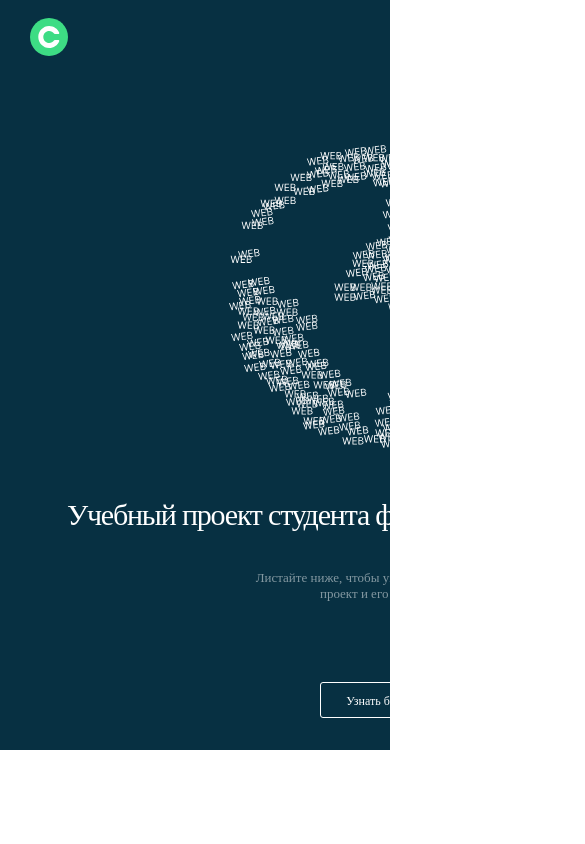
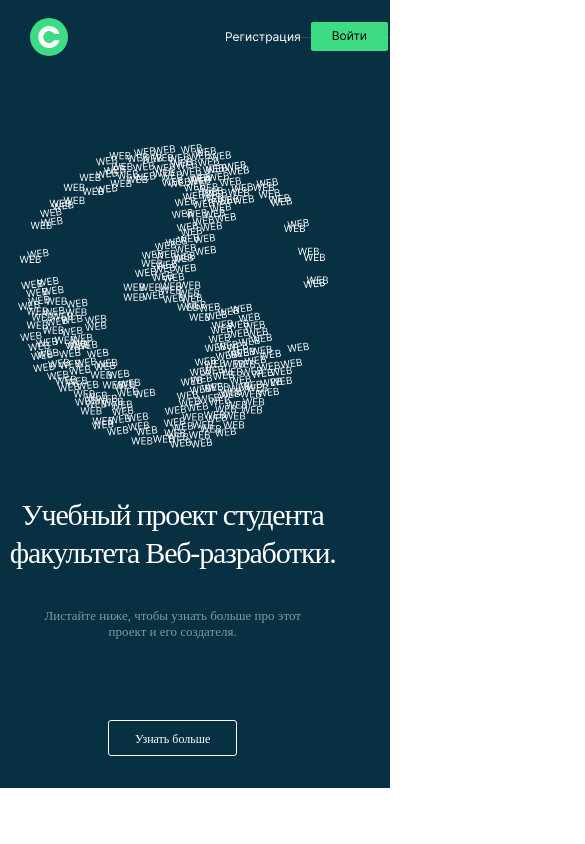
Before and after one commit to burlake/movies-explorer-frontend, a React (Create React App) app: page / in a window 390 px wide. Shown: the top 844 px of the page, 585 px wide, since content can reach past the window. Built offline with nearby package versions, Linux system fonts and the light colour scheme; the HTML template or start-up script is replaced by a standard one.

Commit message:
adaptive for landing is ready

```diff
--- a/src/components/Header/Header.jsx
+++ b/src/components/Header/Header.jsx
@@ -1,6 +1,6 @@
 import logo from "../../images/logo.svg";
-import logoAccount from "../../images/logo_account.svg";
-import { Link } from 'react-router-dom';
+// import logoAccount from "../../images/logo_account.svg";
+// import { Link } from 'react-router-dom';
 import './Heder.css'
 
 
@@ -44,7 +44,7 @@ function Header({ name, dataUser }) {
               </div> */}
               <div className='header__text-container'>
                 <p className='header__text'>Регистрация</p>
-                <Link to={`/sign-in`} className='header__unlogin'>Войти</Link>
+                <button className='header__unlogin'>Войти</button>
               </div>
             </div>
         </header>
--- a/src/components/Header/Heder.css
+++ b/src/components/Header/Heder.css
@@ -124,25 +124,25 @@
   }
   @media screen and (max-width:770px) {
     .header__text-container {
-      visibility: hidden;
+      /* visibility: hidden; */
       height: 0;
       padding-top: 0;
-      overflow: hidden;
+      /* overflow: hidden; */
       flex-direction: column;
       justify-content: center;
       align-items: center;
       width: 100%;
-      position: absolute;
-      top: 0;
-      left: 0;
+      /* position: absolute; */
+      /* top: 0;
+      left: 0; */
       border-bottom: 1px solid rgba(84, 84, 84, .7);
-      padding: 1px 30px 0 0;
+      padding: 1px 0px 0 0;
     }
   }
 
   @media screen and (max-width:767px) {
     .header__text-container:first-child {
-      padding: 0px 30px 0 0;
+      padding: 0;
     }
   }
 
--- a/src/components/Main/Main.css
+++ b/src/components/Main/Main.css
@@ -28,10 +28,11 @@ margin: 0 auto;
 }
 
 .about__container {
+  width: 100%;
   margin: 0;
   padding: 0;
   box-sizing: border-box;
-  margin-left: 70px;
+  padding-left: 70px;
   display: grid;
 
   grid-template-areas:
@@ -56,13 +57,13 @@ margin: 0 auto;
 
 @media screen and (max-width:767px) {
   .about__container {
-    width: 680px;
+    margin-left: 0px;
+    padding-left: 0px;
   }
 }
 
 @media screen and (max-width:320px) {
   .about__container {
-    width: 320px;
     padding-left: 0px;
     column-gap: 0px;
   }
@@ -95,6 +96,7 @@ margin: 0 auto;
     font-size: 30px;
     line-height: 38px;
     letter-spacing: -1.2px;
+    width: 100%;
   }
 }
 
@@ -171,10 +173,10 @@ margin: 0 auto;
 .about__main-illustration {
   height: 304px;
   width: 310px;
-  z-index: 6;
-  position: relative;
   object-fit: cover;
+  background-repeat: no-repeat;
   background-image: url(../../images/web_world.svg);
+  background-size: cover;
   grid-area: D;
 }
 
@@ -736,7 +738,7 @@ margin: 0 auto;
 }
 
 .portfolio__menu {
-  width: 1140px;
+  width: 100%;
 }
 
 @media screen and (max-width: 1025px) {
@@ -817,28 +819,29 @@ margin: 0 auto;
 .portfolio__layout{
   display: flex;
   justify-content: space-between;
+  width: 100%;
 }
 
-@media screen and (max-width: 1023px) {
+/* @media screen and (max-width: 1023px) {
   .portfolio__layout {
     width: 668px;
   }
-}
+} */
 
-@media screen and (max-width: 700px) {
+/* @media screen and (max-width: 700px) {
   .portfolio__layout {
     width: 568px;
   }
-}
+} */
 
-@media screen and (max-width: 425px) {
+/* @media screen and (max-width: 425px) {
   .portfolio__layout {
     width: 350px;
   }
-}
+} */
 
-@media screen and (max-width: 320px) {
+/* @media screen and (max-width: 320px) {
   .portfolio__layout {
     width: 292px;
   }
-}
+} */
--- a/src/components/Search/Search.css
+++ b/src/components/Search/Search.css
@@ -192,7 +192,7 @@
     }
   }
 
-  .search__ckeck {
+  .search__check {
     visibility: hidden;
     width: 36px;
     height: 20px;
--- a/src/components/Search/Search.jsx
+++ b/src/components/Search/Search.jsx
@@ -27,7 +27,7 @@ function Search({ isCheck, changeShort, firstEntrance }) {
         <div className="search__input-container">
           <input
             type="checkbox"
-            className="search__ckeck"
+            className="search__check"
             onChange={() => changeShort()}
             disabled={firstEntrance}
           />
```
